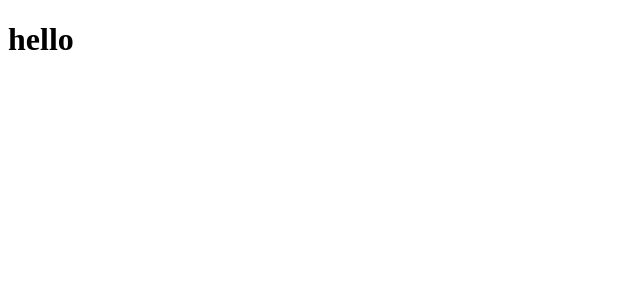
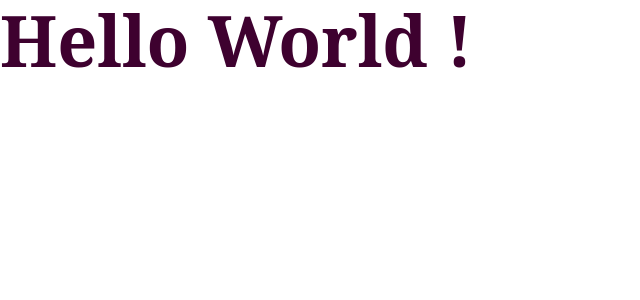
Before and after one commit to academy71/ecommerce-template-nextjs, a Next.js app: page / in a window 1280 px wide. Shown: the top 300 px of the page, without its empty margins (0-640 px from the left). Built offline with nearby package versions, Linux system fonts and the light colour scheme.

Commit message:
created new style file

```diff
--- a/pages/_documents.js
+++ b/pages/_documents.js
@@ -5,12 +5,16 @@ const Document = () => {
     <Html>
       <Head>
 
+        <link href="https://fonts.googleapis.com/css2?family=Manrope:wght@400;600&family=Noto+Serif:wght@700&display=swap" rel="stylesheet"></link>
+
       </Head>
       <body>
+
         <Main />
         <NextScript />
+
       </body>
     </Html>
   );
-}
-export default Document
+};
+export default Document;
--- a/pages/index.js
+++ b/pages/index.js
@@ -1,12 +1,10 @@
-
- const Home = () => {
-
+import {H1} from "./../styles/ShareStyles";
+const Home = () => {
   return (
     <>
-    <h1>hello</h1>
+      <H1>Hello World !</H1>
     </>
-  )
-}
+  );
+};
 
-
-export default  Home
+export default Home;
--- a/styles/GlobalStyles.js
+++ b/styles/GlobalStyles.js
@@ -2,7 +2,42 @@ import {createGlobalStyle} from "styled-components";
 
 const GlobalStyle = createGlobalStyle`
 
-`
 
+*, *::before, *::after {
+  box-sizing: border-box;
+}
 
-export default GlobalStyle
+* {
+  margin: 0;
+}
+
+html, body {
+  height: 100%;
+  scroll-behavior: smooth;
+}
+
+body {
+  line-height: 1.5;
+  -webkit-font-smoothing: antialiased;
+}
+
+img, picture, video, canvas, svg {
+  display: block;
+  max-width: 100%;
+}
+
+input, button, textarea, select {
+  font: inherit;
+}
+
+p, h1, h2, h3, h4, h5, h6 {
+  overflow-wrap: break-word;
+}
+
+#root, #__next {
+  isolation: isolate;
+}
+
+`;
+
+export default GlobalStyle;
--- /dev/null
+++ b/styles/ShareStyles.js
@@ -0,0 +1,43 @@
+import styled from "styled-components";
+import THEME from "./Theme";
+
+// H1
+const H1 = styled.h1`
+  font: normal ${THEME.fontWeight.weightBold} 70px ${THEME.fontFamily.notoSerif};
+  line-height: 80px;
+  color: ${THEME.colors.textPrimary};
+`;
+
+// H2
+const H2 = styled.h2`
+  line-height: 52px;
+  font: normal ${THEME.fontWeight.weightBold} 42px ${THEME.fontFamily.notoSerif};
+  color: ${THEME.colors.textPrimary};
+`;
+
+// H3
+const H3 = styled.h3`
+  line-height: 42px;
+  font: normal ${THEME.fontWeight.weightBold} 32px ${THEME.fontFamily.notoSerif};
+  color: ${THEME.colors.textPrimary};
+`;
+
+// H4
+const H4 = styled.h4`
+  line-height: 32px;
+  font: normal ${THEME.fontWeight.weightBold} 22px ${THEME.fontFamily.notoSerif};
+  color: ${THEME.colors.textPrimary};
+`;
+
+// H5
+const H5 = styled.h5`
+  font: normal ${THEME.fontWeight.weightBold} 20px ${THEME.fontFamily.notoSerif};
+  line-height: 30px;
+  color: ${THEME.colors.textPrimary};
+`;
+
+const lgDesc = styled.p``;
+const mdDesc = styled.p``;
+const smDesc = styled.p``;
+
+export {H1, H2, H3, H4, H5, lgDesc, mdDesc, smDesc};
--- /dev/null
+++ b/styles/Theme.js
@@ -0,0 +1,29 @@
+const THEME = {
+  colors: {
+    textPrimary: "#3E012F",
+    textSecondary: "#5B6766",
+    morningBlue: "#94A5A3",
+    bgPrimary: "#FEFAF1",
+    white: "#ffffff",
+    chineseSilver: "#C4D1D0",
+    piggyPink: "#FFD9E3",
+    pastelGray: "#C7DEBC",
+    papayaWhip: " #FFF3D4",
+    btnPrimary: "#00574E",
+    btnSecondary: "#FFD231",
+    btnHover: "#FAE5B9",
+  },
+
+  fontFamily: {
+    notoSerif: "'Noto Serif', serif",
+    manrope: "'Manrope', sans-serif",
+  },
+
+  fontWeight: {
+    weightNormal: "400",
+    weightSemiBold: "600",
+    weightBold: "700",
+  },
+};
+
+export default THEME;
```
